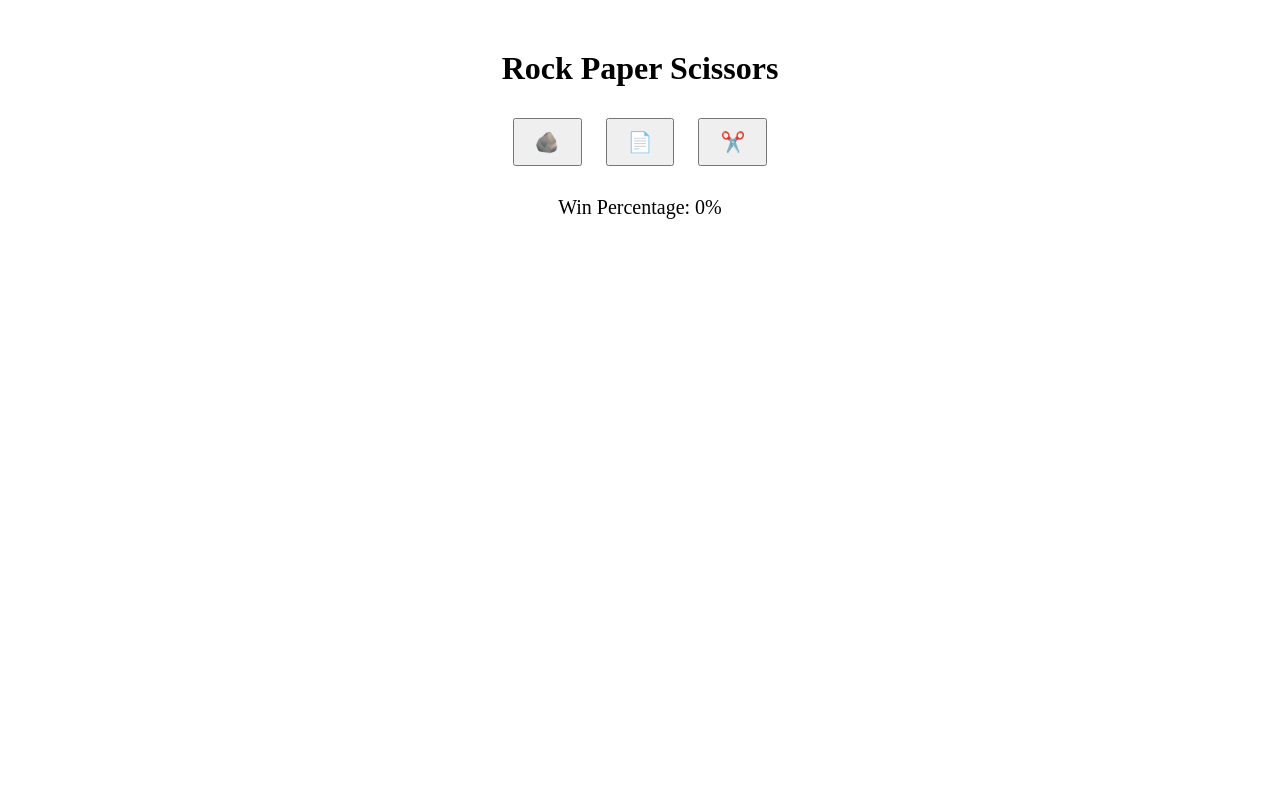
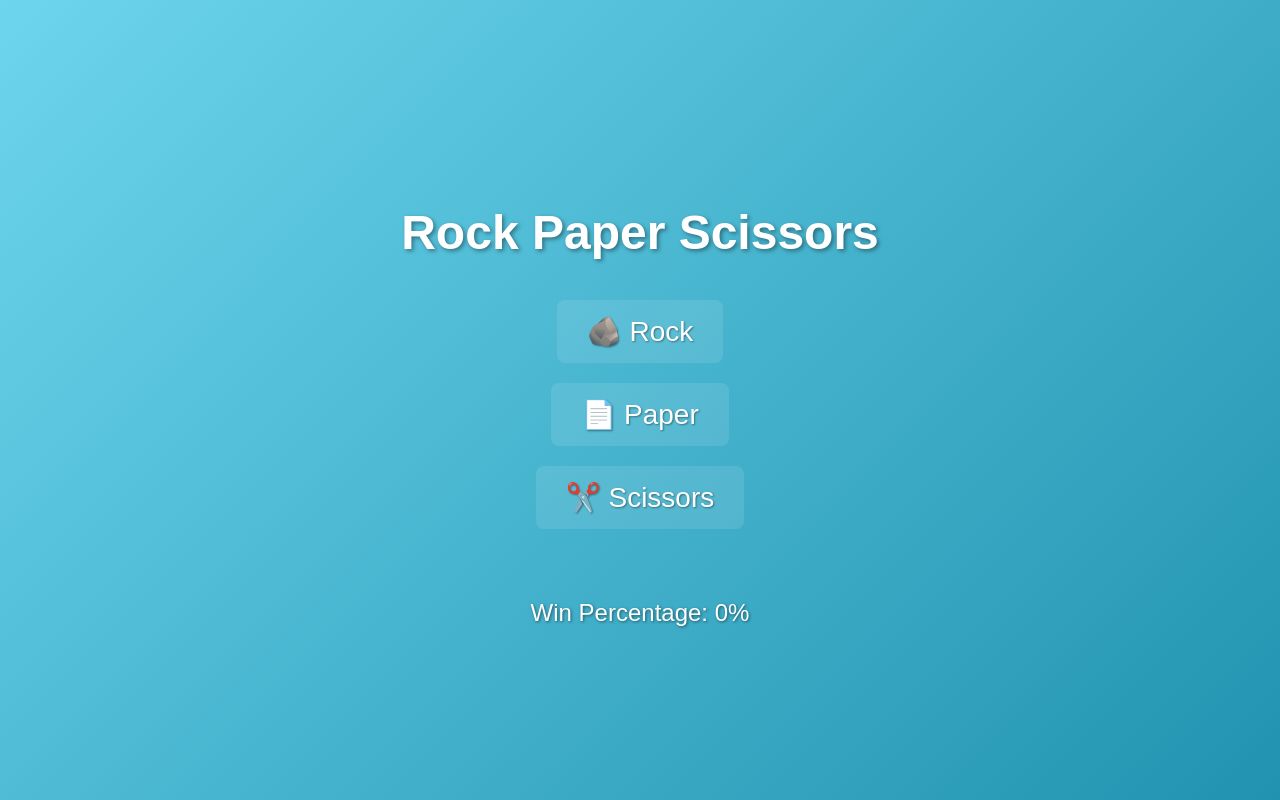
Before and after one commit to mjohnsonportfolio/mjohnsonportfolio.github.io, a plain HTML site: page rps/index.html in a window 1280 px wide. Drawn offline with Linux system fonts and the light colour scheme.

Commit message:
Update index.html

```diff
--- a/rps/index.html
+++ b/rps/index.html
@@ -5,21 +5,70 @@
     <meta name="viewport" content="width=device-width, initial-scale=1.0">
     <title>Rock Paper Scissors Bot</title>
     <style>
-        body { text-align: center; margin-top: 50px; }
-        button { font-size: 20px; margin: 10px; padding: 10px 20px; }
-        #result { margin-top: 20px; font-size: 24px; }
-        #winPercentage { margin-top: 20px; font-size: 20px; }
-        #win { color: green; }
+        body {
+            font-family: 'Arial', sans-serif;
+            display: flex;
+            flex-direction: column;
+            align-items: center;
+            justify-content: center;
+            height: 100vh;
+            margin: 0;
+            background: linear-gradient(135deg, #6dd5ed, #2193b0);
+            color: #fff;
+            text-align: center;
+        }
+
+        h1 {
+            font-size: 48px;
+            margin-bottom: 30px;
+            text-shadow: 2px 2px 4px rgba(0, 0, 0, 0.4);
+        }
+
+        button {
+            font-size: 28px;
+            margin: 10px;
+            padding: 15px 30px;
+            border: none;
+            border-radius: 8px;
+            cursor: pointer;
+            transition: transform 0.3s, box-shadow 0.3s;
+            background-color: rgba(255, 255, 255, 0.1);
+            color: #fff;
+            text-shadow: 1px 1px 2px rgba(0, 0, 0, 0.4);
+        }
+
+        button:hover {
+            transform: translateY(-5px);
+            box-shadow: 0px 10px 20px rgba(0, 0, 0, 0.2);
+        }
+
+        #result {
+            margin-top: 40px;
+            font-size: 32px;
+            font-weight: bold;
+            text-shadow: 1px 1px 3px rgba(0, 0, 0, 0.5);
+        }
+
+        #winPercentage {
+            margin-top: 20px;
+            font-size: 24px;
+            font-weight: 300;
+            text-shadow: 1px 1px 3px rgba(0, 0, 0, 0.5);
+        }
+
+        #win {
+            color: lime;
+        }
     </style>
 </head>
 
 <body>
     <h1>Rock Paper Scissors</h1>
-    <button id="rock">🪨</button>
-    <button id="paper">📄</button>
-    <button id="scissors">✂️</button>
+    <button id="rock">🪨 Rock</button>
+    <button id="paper">📄 Paper</button>
+    <button id="scissors">✂️ Scissors</button>
     <div id="result"></div>
-    <div id="winPercentage">Win Percentage: 0%</div> <!-- Added win percentage display -->
+    <div id="winPercentage">Win Percentage: 0%</div>
 
     <script>
         const playerMoves = [];
```
